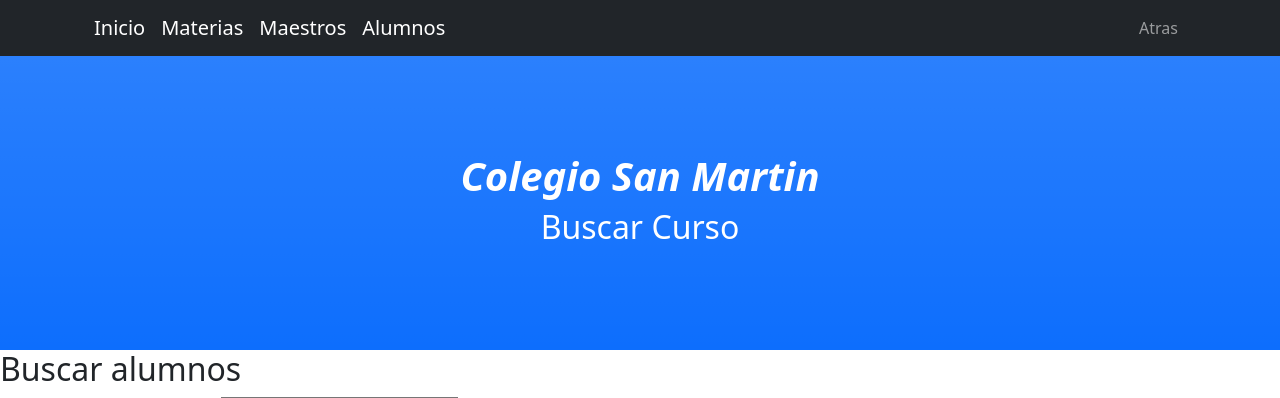
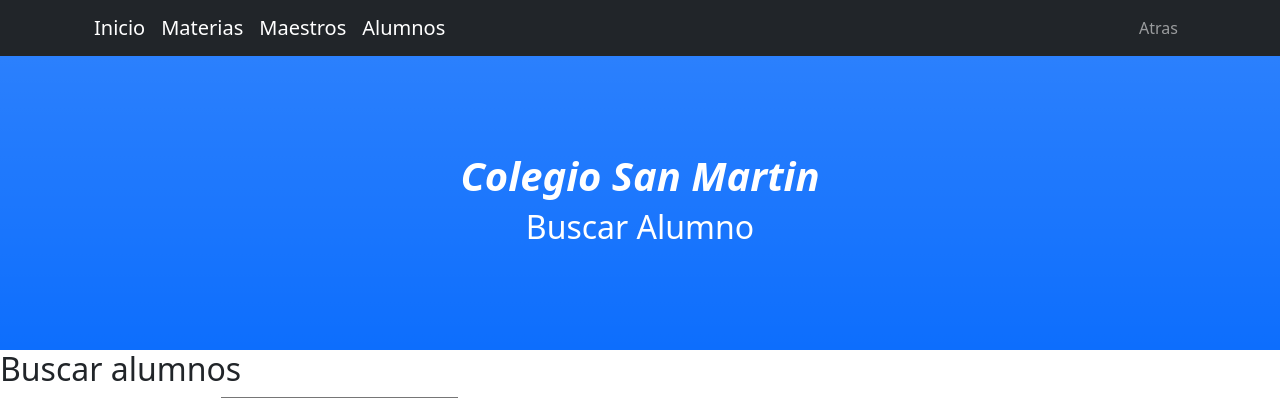
Before and after one commit to TukitaZ/Tercera-pre-entrega-Quintana-Saclier, a Django app: page /buscar_alumno/ in a window 1280 px wide. Shown: the top 398 px of the page. Run offline with Django 4.2, Linux system fonts and the light colour scheme; some libraries are stand-ins or nearby versions.

Commit message:
"Version 1.0"

```diff
--- a/aplicacion/templates/aplicacion/BuscarAlumno.html
+++ b/aplicacion/templates/aplicacion/BuscarAlumno.html
@@ -6,7 +6,7 @@
 {% endblock barra %}
 
 {% block titulo %}
-    Buscar Curso
+    Buscar Alumno
 {% endblock titulo %}
 
 {% block contenido %}
--- a/aplicacion/templates/aplicacion/BuscarMaestro.html
+++ b/aplicacion/templates/aplicacion/BuscarMaestro.html
@@ -6,7 +6,7 @@
 {% endblock barra %}
 
 {% block titulo %}
-    Buscar Curso
+    Buscar Maestro
 {% endblock titulo %}
 
 {% block contenido %}
```
